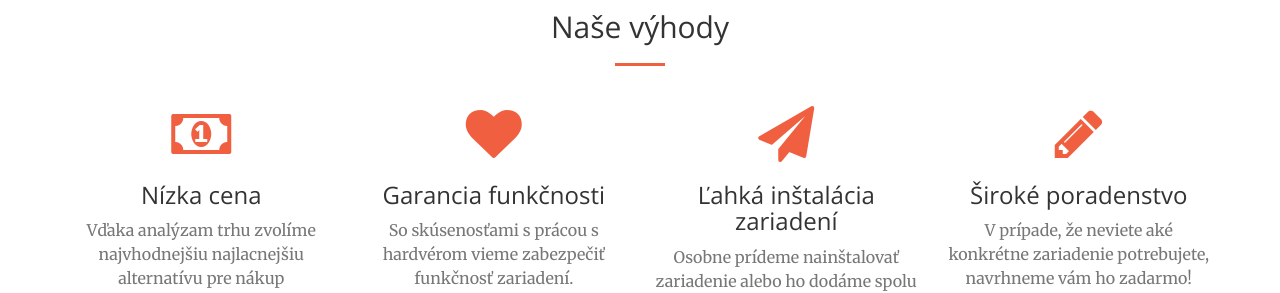
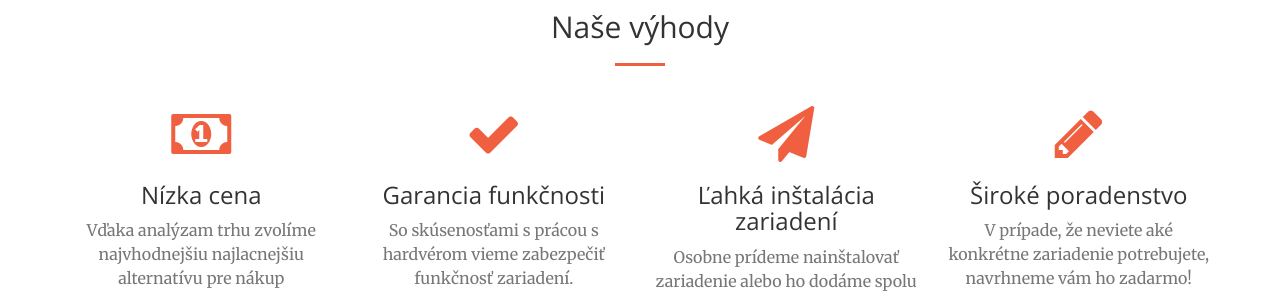
Before and after one commit to mike58smile/..., a Jekyll site: the page built from index.html, in a window 1280 px wide and 900 px high, scrolled down 1282 px. Shown: the part 150-443 px from the top of the window. Built offline with Jekyll 4.4.1, drawn with Linux system fonts in a browser that asks for light colours.

Commit message:
Update services.html

```diff
--- a/_includes/services.html
+++ b/_includes/services.html
@@ -18,7 +18,7 @@
             </div>
             <div class="col-lg-3 col-md-6 text-center">
                 <div class="service-box">
-                    <i class="fa fa-4x fa-heart wow bounceIn text-primary" data-wow-delay=".3s"></i>
+                    <i class="fa fa-4x fa-check wow bounceIn text-primary" data-wow-delay=".3s"></i>
                     <h3>Garancia funkčnosti</h3>
                     <p class="text-muted">So skúsenosťami s prácou s hardvérom vieme zabezpečiť funkčnosť zariadení.</p>
                 </div>
```
